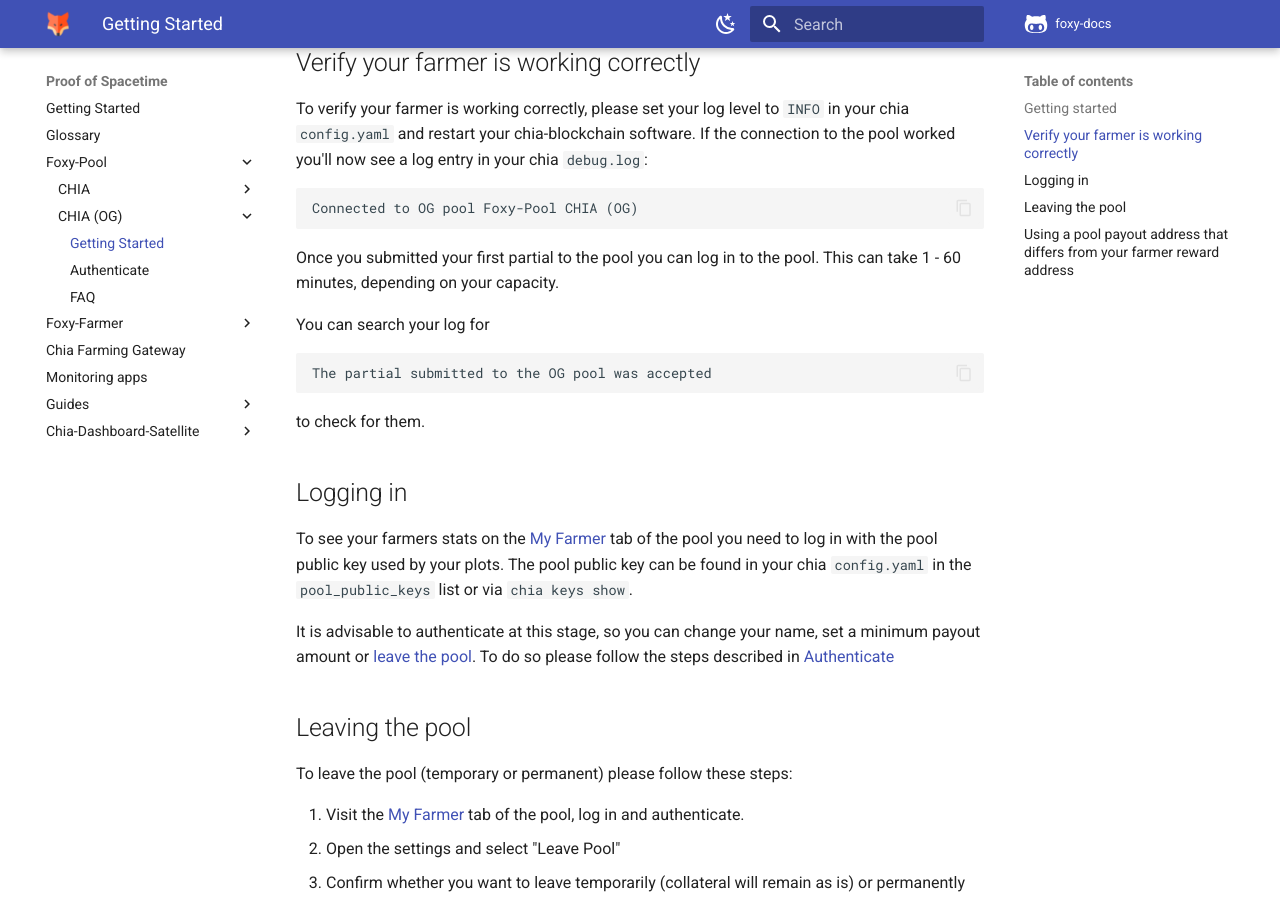
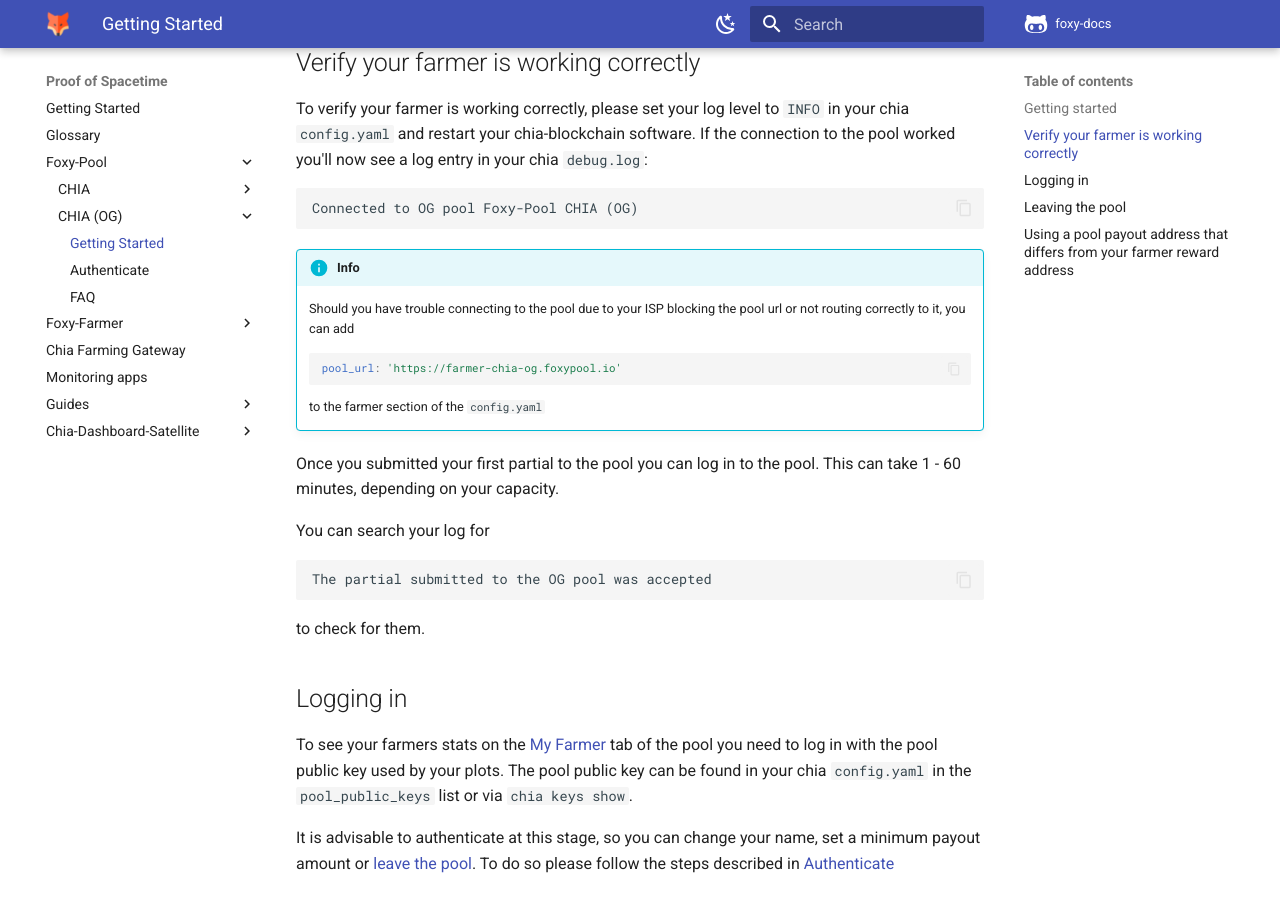
Before and after one commit to foxypool/docs, an MkDocs documentation site: the page built from docs/proof-of-spacetime/foxy-pool/pools/chia-og/getting-started.md, in a window 1280 px wide and 900 px high, scrolled down 1240 px. Built offline with MkDocs 1.6.1 and Material for MkDocs 9.7.7, drawn with Linux system fonts in a browser that asks for light colours; comment, search, counter and statistics services are not loaded.

Commit message:
Add info about cloudflare farming endpoints

````diff
--- a/docs/proof-of-spacetime/foxy-pool/pools/chia-og/getting-started.md
+++ b/docs/proof-of-spacetime/foxy-pool/pools/chia-og/getting-started.md
@@ -30,6 +30,15 @@
 ```
 Connected to OG pool Foxy-Pool CHIA (OG)
 ```
+
+!!! info Note
+    Should you have trouble connecting to the pool due to your ISP blocking the pool url or not routing correctly to it, you can add
+
+    ```yaml
+    pool_url: 'https://farmer-chia-og.foxypool.io'
+    ```
+
+    to the farmer section of the `config.yaml`
 
 Once you submitted your first partial to the pool you can log in to the pool. This can take 1 - 60 minutes, depending on your capacity.
 
````
Also changed, not shown: docs/proof-of-spacetime/foxy-pool/pools/chia/getting-started.md (+5 -0 lines), docs/proof-of-spacetime/getting-started.md (+4 -0 lines).
